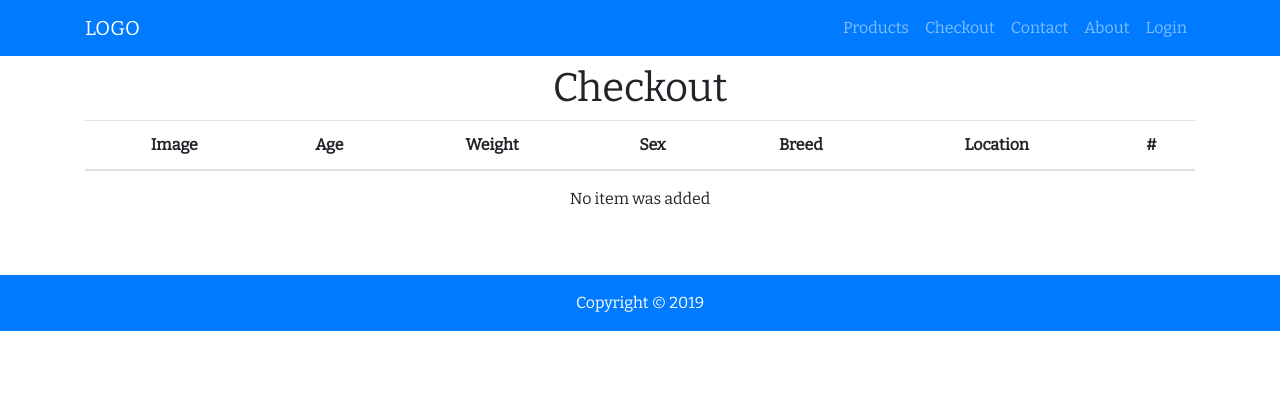
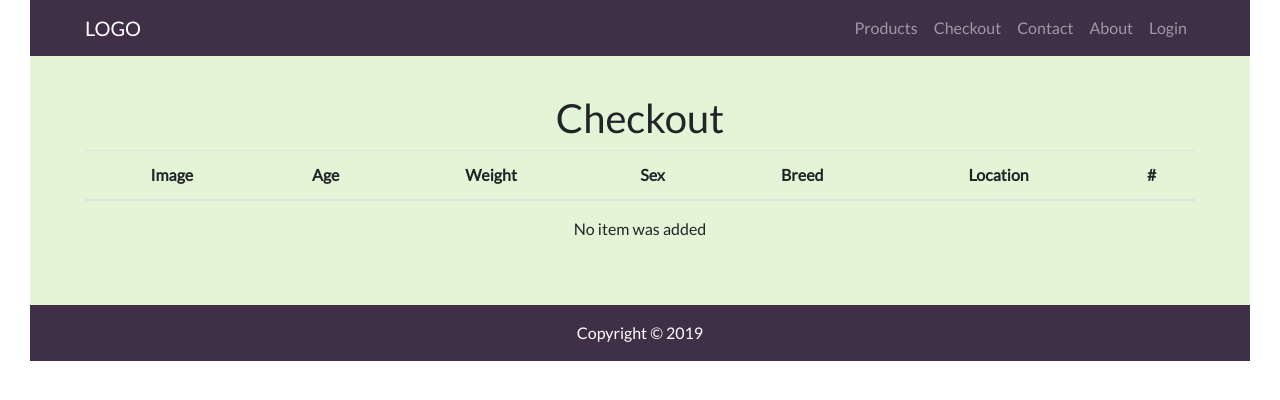
Before and after one commit to kentiba/Animals-selling-project, a React (Create React App) app in the folder client/: page /checkout in a window 1280 px wide. Shown: the top 400 px of the page. Built offline with nearby package versions, Linux system fonts and the light colour scheme.

Commit message:
changed style of the main page

```diff
--- a/client/public/index.html
+++ b/client/public/index.html
@@ -23,7 +23,7 @@
 
         <!-- Google font -->
         <link
-            href="https://fonts.googleapis.com/css?family=Bitter"
+            href="https://fonts.googleapis.com/css?family=Lato"
             rel="stylesheet"
         />
 
--- a/client/src/App.css
+++ b/client/src/App.css
@@ -1,3 +1,14 @@
+* {
+    margin: 0;
+    padding: 0;
+    box-sizing: border-box;
+}
+body {
+    padding: 30px;
+    background: #fff;
+}
+
 .App {
-    font-family: 'Bitter', serif;
+    font-family: 'lato', serif;
+    background: #e3f5d6;
 }
--- a/client/src/components/layout/Footer.js
+++ b/client/src/components/layout/Footer.js
@@ -2,11 +2,7 @@ import React from 'react';
 import './layout.css';
 
 const Footer = () => {
-    return (
-        <footer className='main-footer bg-primary'>
-            Copyright &copy; 2019
-        </footer>
-    );
+    return <footer className='main-footer'>Copyright &copy; 2019</footer>;
 };
 
 export default Footer;
--- a/client/src/components/layout/Navbar.js
+++ b/client/src/components/layout/Navbar.js
@@ -61,7 +61,7 @@ class navbar extends Component {
             </Fragment>
         );
         return (
-            <nav className='navbar navbar-expand-lg navbar-dark bg-primary fixed-top'>
+            <nav className='navbar navbar-expand-lg navbar-dark fixed-top'>
                 <div className='container'>
                     <Link className='navbar-brand' to={'/'}>
                         LOGO
--- a/client/src/components/layout/layout.css
+++ b/client/src/components/layout/layout.css
@@ -1,5 +1,12 @@
 .main-footer {
     text-align: center;
     padding: 1rem;
+    margin-bottom: -1.9rem;
     color: white;
+    background-color: #3f3047;
 }
+
+.navbar {
+    margin: 0 30px;
+    background-color: #3f3047;
+}
--- a/client/src/components/pagination/pagination.css
+++ b/client/src/components/pagination/pagination.css
@@ -1,16 +1,25 @@
 /* styling pagination component */
 .pagination {
     justify-content: center;
+    margin-left: 20rem;
 }
 .pagination li {
     cursor: pointer;
-    color: #00695c;
+    color: #3f3047;
     padding: 0.5rem;
-    border: 1px solid #00695c;
-    margin: 0 1rem;
+    border: 1px solid #3f3047;
+    margin: 0 0.7rem;
 }
 
 .pagination .active {
-    background-color: #00695c;
+    background-color: #3f3047;
     color: white;
 }
+
+/* Media query*/
+@media only screen and (max-width: 991px) {
+    .pagination {
+        justify-content: center;
+        margin-left: 0;
+    }
+}
--- a/client/src/components/products/ProductList.js
+++ b/client/src/components/products/ProductList.js
@@ -21,9 +21,14 @@ class ProductList extends Component {
         this.props.getProductList();
     }
     render() {
+        let serverError;
         const {products} = this.state;
         if (products === initialStateProducts) {
-            return null;
+            serverError = (
+                <div className='serverError'>
+                    Server error. Please refresh the page
+                </div>
+            );
         }
 
         const renderProducts = products.map((product, index) => {
@@ -31,7 +36,7 @@ class ProductList extends Component {
         });
         return (
             <div className='container-fluid'>
-                <div className='row py-5 mt-3'>
+                <div className='row'>
                     <div className='col-md-12 paginationBar'>
                         <Pagination />
                     </div>
@@ -51,6 +56,7 @@ class ProductList extends Component {
                                     </h1>
                                 </div>
                             )}
+                            {serverError}
                         </div>
                     </div>
                 </div>
--- a/client/src/components/products/product.css
+++ b/client/src/components/products/product.css
@@ -16,9 +16,13 @@
 }
 
 .no-products {
-    justify-content: center;
-    align-items: center;
-    margin-top: 20vh;
+    margin-top: 1.5rem;
+    width: 80%;
+}
+
+.serverError {
+    color: red;
+    font-size: 2rem;
     width: 80%;
 }
 
@@ -46,6 +50,7 @@
 /* Styling productList */
 .paginationBar {
     order: 1;
+    margin-top: 2.5rem;
 }
 .searchBar {
     order: 2;
--- a/client/src/components/searchField/searchField.css
+++ b/client/src/components/searchField/searchField.css
@@ -4,8 +4,9 @@
     display: flex;
     flex-direction: column;
     text-align: center;
-    background-color: rgb(150, 224, 245);
-    margin-top: -3.5rem;
+    background-color: #c7cec2;
+    margin-bottom: 1rem;
+    margin-left: -0.9rem;
 }
 
 #searchBar p,
@@ -16,9 +17,9 @@ label {
 
 .age,
 .weight {
-    border: 1px solid rgb(236, 216, 178);
+    border: 1px solid rgb(212, 192, 155);
     padding: 4px;
-    background-color: rgb(229, 246, 253);
+    background-color: rgba(255, 251, 244, 0.671);
 }
 
 .ageInput {
@@ -30,11 +31,11 @@ label {
     min-width: 0px;
 }
 .searchButton {
-    background-color: #00695c;
+    background-color: #3f3047;
     color: white;
 }
 .searchButton:hover {
-    background-color: #057a6d;
+    background-color: #4f3d58;
 }
 
 /* Media query*/
@@ -42,5 +43,6 @@ label {
     #searchBar {
         margin: auto;
         width: 70%;
+        margin-top: 2rem;
     }
 }
```
